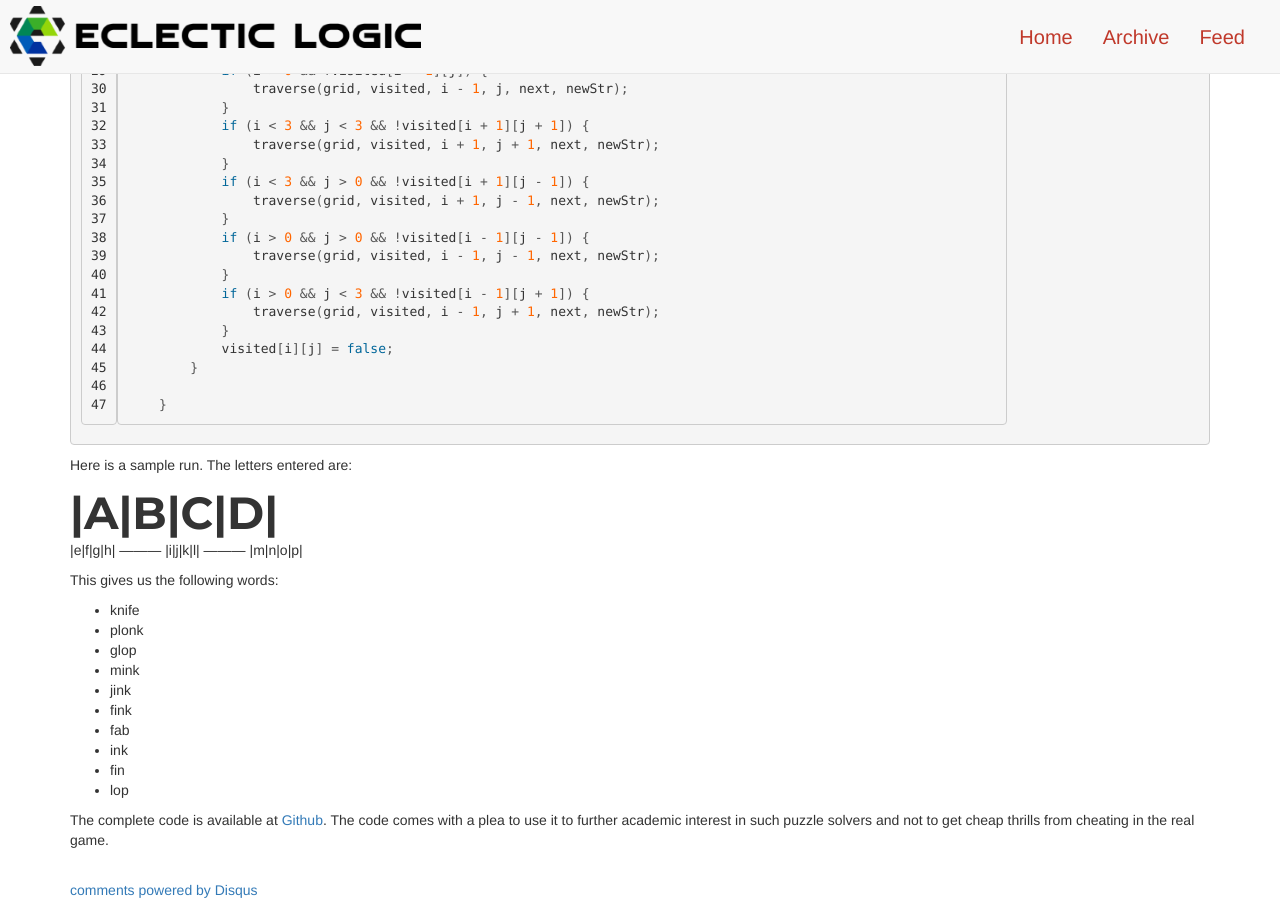
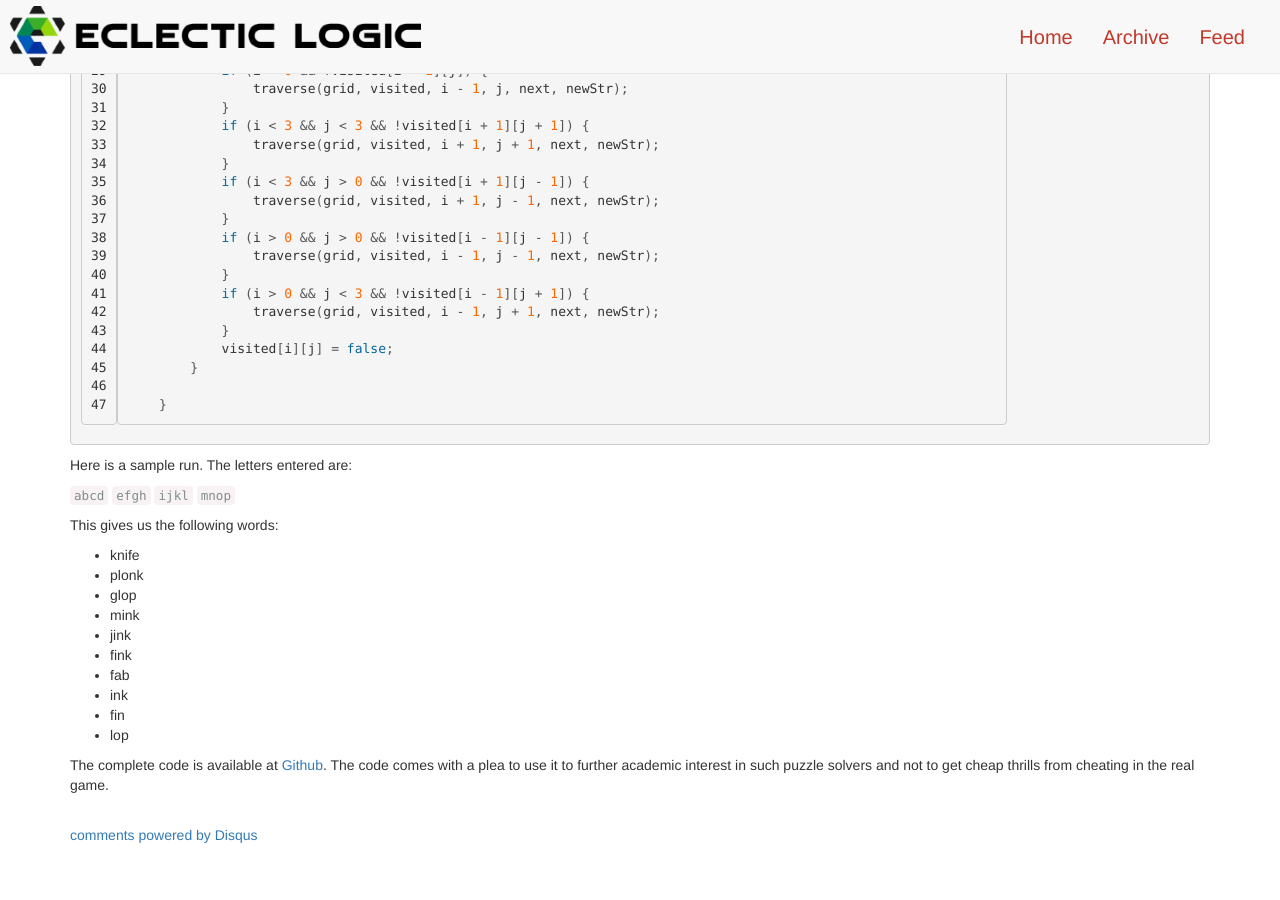
Before and after one commit to eclecticlogic/eclecticlogic.github.io, a Jekyll site: the page built from _posts/2014-10-17-wordament-solver.md, in a window 1280 px wide and 900 px high, scrolled down 4428 px. Built offline with Jekyll 4.4.1, drawn with Linux system fonts in a browser that asks for light colours; nearby versions of some CDN libraries; Markdown is read by kramdown in place of the engine named in the settings; comment, search, counter and statistics services are not loaded; after the commit the page ends 5273 px from its top, so only the background shows below that.

Commit message:
table fix

```diff
--- a/_posts/2014-10-17-wordament-solver.md
+++ b/_posts/2014-10-17-wordament-solver.md
@@ -222,13 +222,10 @@ The variable `wordsFound` is simple HashSet. The only thing left to flush out is
 
 Here is a sample run. The letters entered are:
 
-|a|b|c|d|
----------
-|e|f|g|h|
----------
-|i|j|k|l|
----------
-|m|n|o|p|
+`abcd`
+`efgh`
+`ijkl`
+`mnop`
 
 This gives us the following words:
 
```
